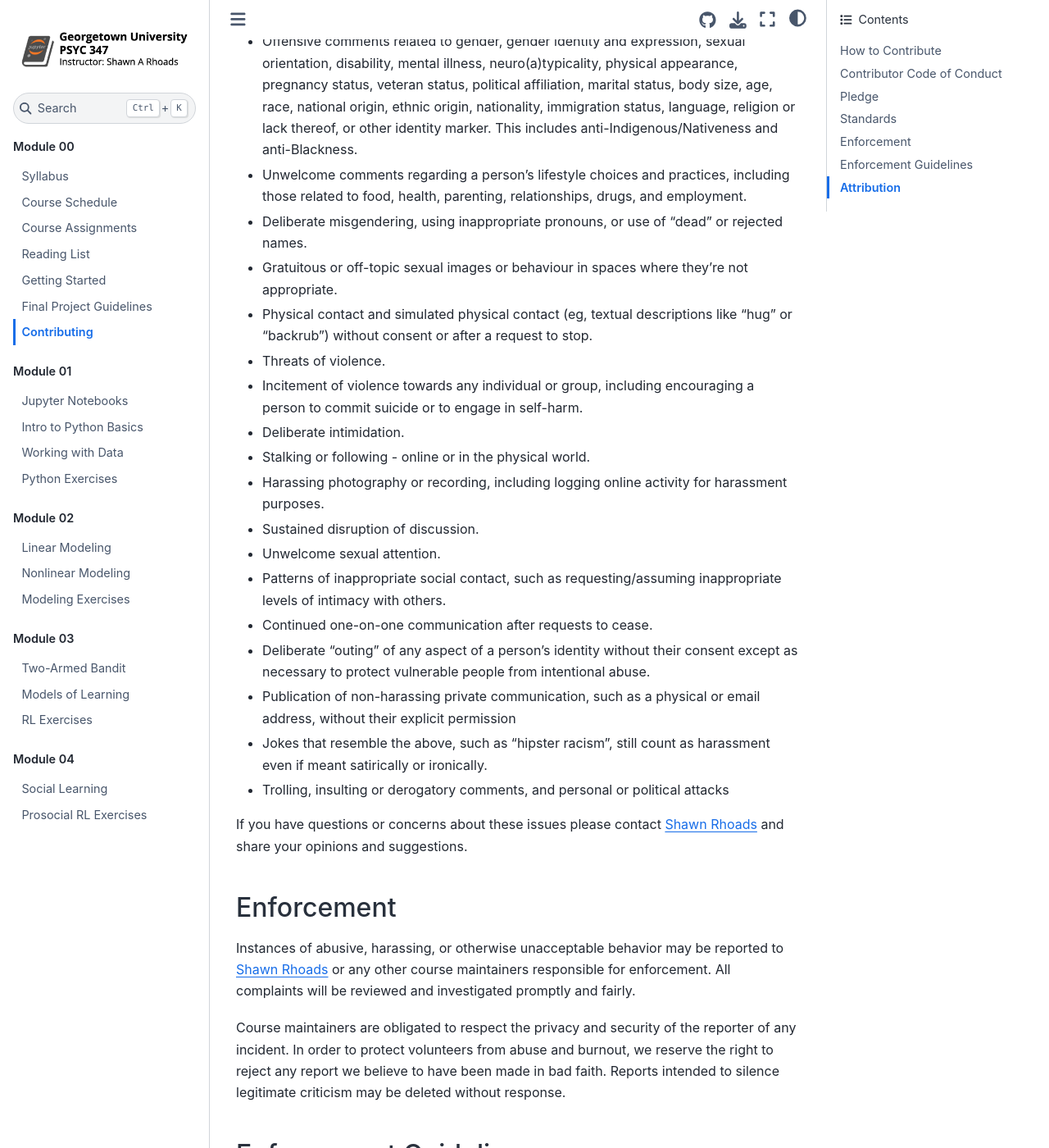
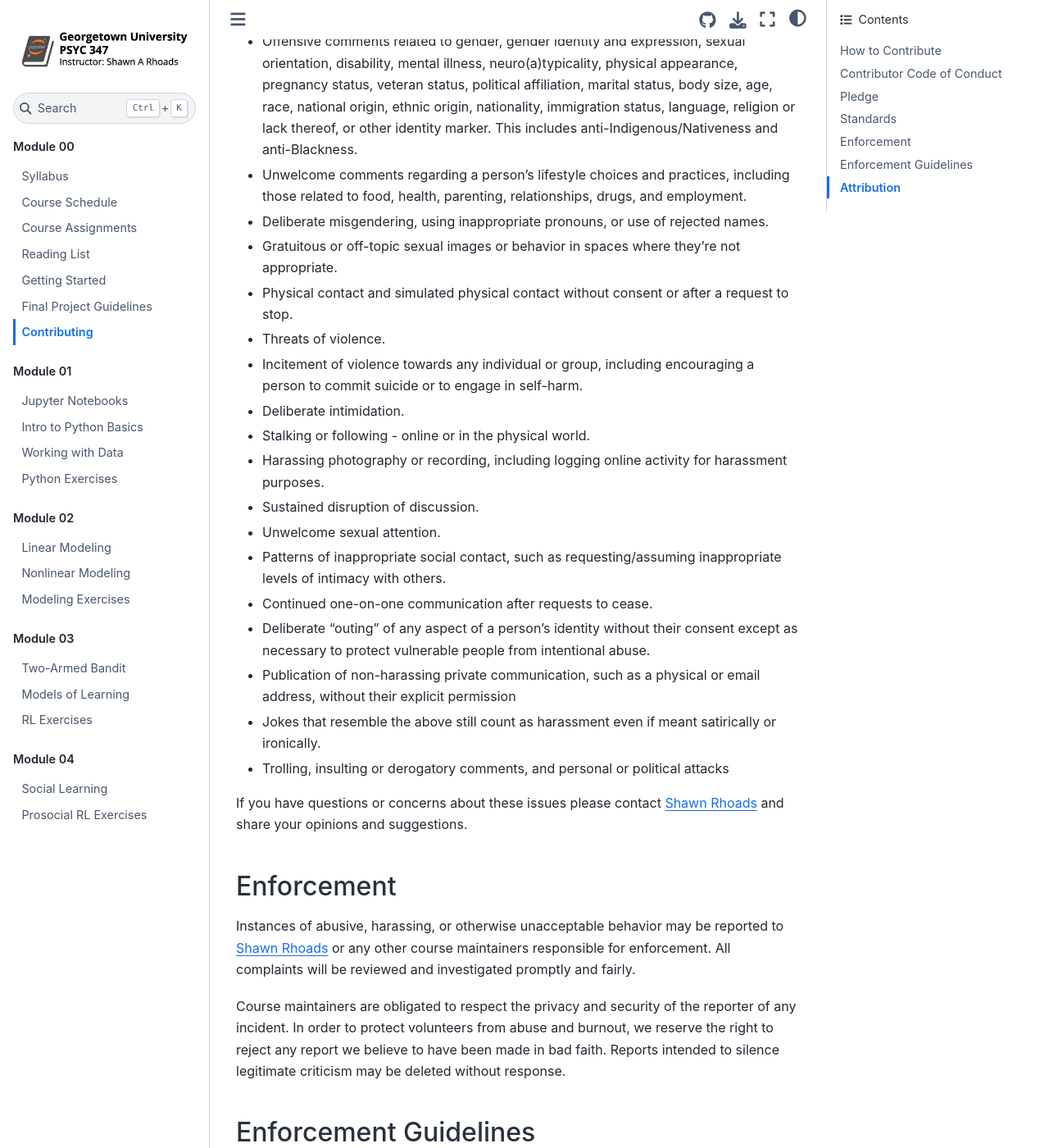
Before and after one commit to shawnrhoads/gu-psyc-347, a Jupyter Book: the page built from docs/module-00-06_Contributing.md, in a window 1280 px wide and 1400 px high, scrolled down 2148 px. Shown: the whole window at 82% size. Built offline with Jupyter Book 1.0.4 settings and Sphinx 7.4.7 and the Sphinx Book theme 1.1.4, drawn with Linux system fonts in a browser that asks for light colours.

Commit message:
updated description

```diff
--- a/docs/module-00-06_Contributing.md
+++ b/docs/module-00-06_Contributing.md
@@ -46,9 +46,9 @@ Examples of unacceptable behaviour include:
 
 - Offensive comments related to gender, gender identity and expression, sexual orientation, disability, mental illness, neuro(a)typicality, physical appearance, pregnancy status, veteran status, political affiliation, marital status, body size, age, race, national origin, ethnic origin, nationality, immigration status, language, religion or lack thereof, or other identity marker. This includes anti-Indigenous/Nativeness and anti-Blackness.
 - Unwelcome comments regarding a person's lifestyle choices and practices, including those related to food, health, parenting, relationships, drugs, and employment.
-- Deliberate misgendering, using inappropriate pronouns, or use of "dead" or rejected names.
-- Gratuitous or off-topic sexual images or behaviour in spaces where they're not appropriate.
-- Physical contact and simulated physical contact (eg, textual descriptions like "hug" or "backrub") without consent or after a request to stop.
+- Deliberate misgendering, using inappropriate pronouns, or use of rejected names.
+- Gratuitous or off-topic sexual images or behavior in spaces where they're not appropriate.
+- Physical contact and simulated physical contact without consent or after a request to stop.
 - Threats of violence.
 - Incitement of violence towards any individual or group, including encouraging a person to commit suicide or to engage in self-harm.
 - Deliberate intimidation.
@@ -60,7 +60,7 @@ Examples of unacceptable behaviour include:
 - Continued one-on-one communication after requests to cease.
 - Deliberate "outing" of any aspect of a person's identity without their consent except as necessary to protect vulnerable people from intentional abuse.
 - Publication of non-harassing private communication, such as a physical or email address, without their explicit permission
-- Jokes that resemble the above, such as "hipster racism", still count as harassment even if meant satirically or ironically.
+- Jokes that resemble the above still count as harassment even if meant satirically or ironically.
 - Trolling, insulting or derogatory comments, and personal or political attacks
 
 If you have questions or concerns about these issues please contact [Shawn Rhoads](https://github.com/shawnrhoads) and share your opinions and suggestions.
```
